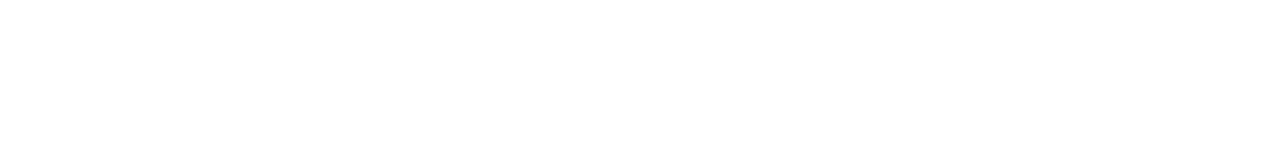
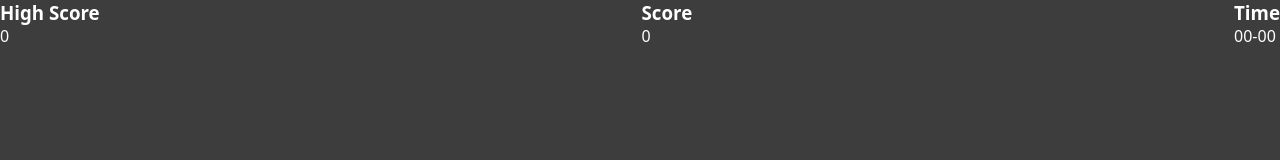
Before and after one commit to Khurraim1472/Snake-Game-JS-Project, a plain HTML site: page index.html in a window 1280 px wide. Drawn offline with Linux system fonts and the light colour scheme.

Commit message:
Update HTML and CSS content

```diff
--- a/index.html
+++ b/index.html
@@ -1,12 +1,33 @@
-
 <!DOCTYPE html>
 <html lang="en">
+
 <head>
     <meta charset="UTF-8">
     <meta name="viewport" content="width=device-width, initial-scale=1.0">
     <title>Snake Game</title>
+    <link rel="stylesheet" href="style.css">
 </head>
+
 <body>
+    <main>
+        <section>
+            <div class="infos">
+                <div class="info">
+                    <h3>High Score</h3>
+                 <span id="high-score">0</span>
+                </div>
+<div class="info">
+                <h3>Score</h3>
+                <span id="score">0 </span>
+            </div>
+            <div class="info">
+                <h3>Time</h3>
+                <span id="time"> 00-00</span>
+            </div>
+            </div>
+            <div class="board"></div>
+        </section>
+    </main>
+</body>
 
-</body>
 </html>
--- a/style.css
+++ b/style.css
@@ -0,0 +1,48 @@
+* {
+    margin: 0;
+    padding: :0;
+    box-sizing: border-box;
+}
+
+html,
+body {
+    height: 100%;
+    width: 100%;
+}
+
+:root {
+    /* background-color */
+    --bg-primary-color: rgba(0, 0, 0, 0.76);
+    /* text color */
+    --text-primary-color: white;
+    /* spacing variables */
+     --space-xs:4px;
+     --space-ms:8px;
+     --space-md:16px;
+     --space-lg:24px;
+     --space-xl:32px;
+     --space-2xl:40px;
+     --space-3xl:48px;
+
+
+
+}
+
+html {
+    background-color: var(--bg-primary-color);
+    color: var(--text-primary-color);
+    font-family: system-ui, -apple-system, BlinkMacSystemFont, 'Segoe UI', Roboto, Oxygen, Ubuntu, Cantarell, 'Open Sans', 'Helvetica Neue', sans-serif;
+}
+main,section{
+    width: 100%;
+    height: 100%;
+}
+section{
+    padding:;
+
+}
+section .infos{
+    width: 100%;
+    display: flex;
+    justify-content: space-between;
+}
```
